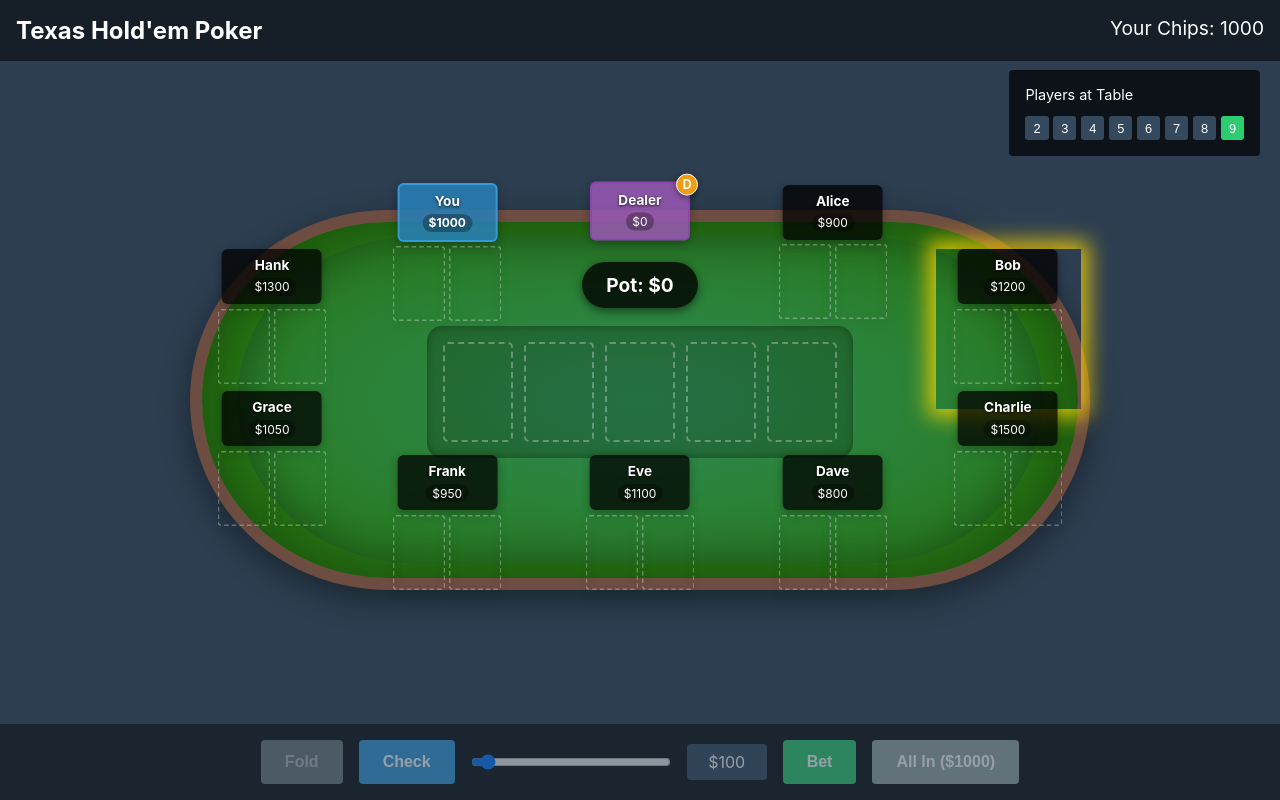
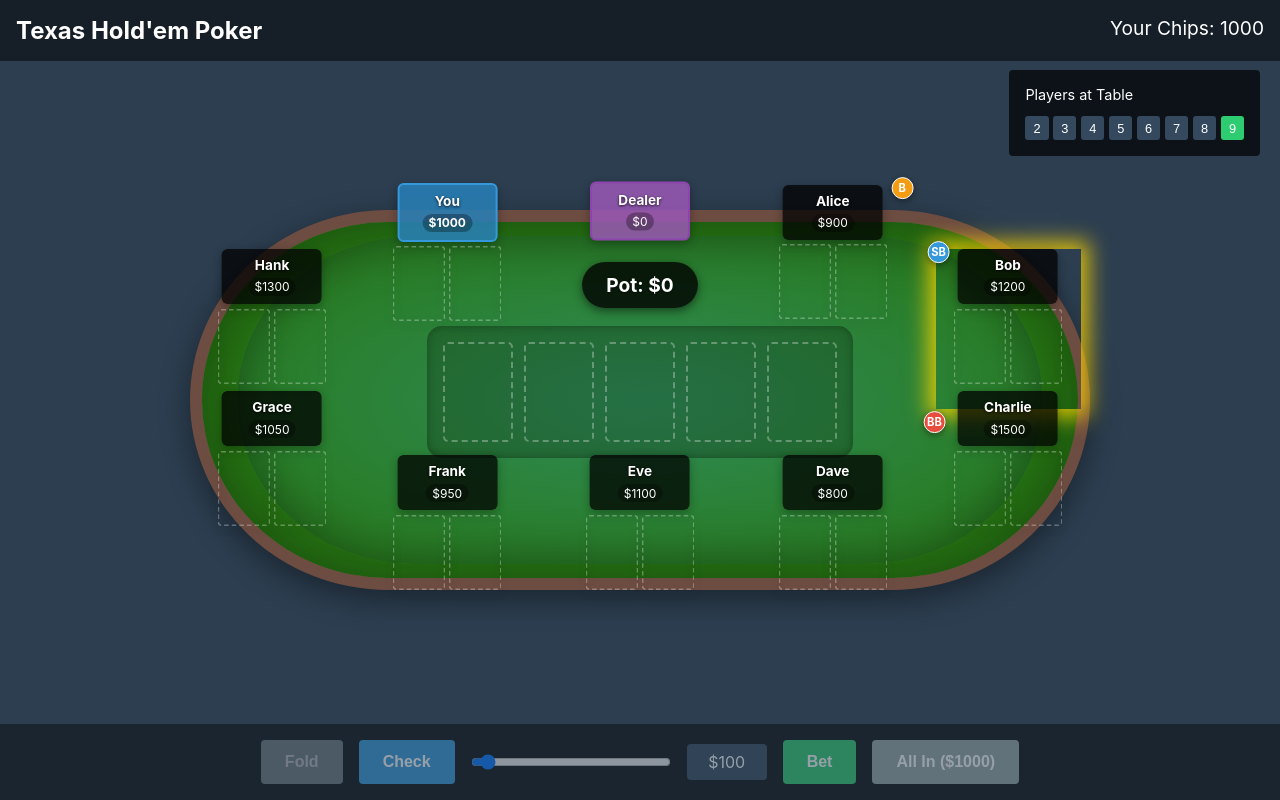
Before and after one commit to MatthewPDingle/CSCPT, a React (Create React App) app in the folder frontend/: page /game in a window 1280 px wide. Built offline with nearby package versions, Linux system fonts and the light colour scheme.

Commit message:
Add Button, SB, and BB markers

```diff
--- a/frontend/src/components/poker/PlayerSeat.tsx
+++ b/frontend/src/components/poker/PlayerSeat.tsx
@@ -11,6 +11,9 @@ interface Player {
   isActive: boolean;
   isCurrent: boolean;
   isDealer: boolean;
+  isButton?: boolean;
+  isSB?: boolean;
+  isBB?: boolean;
 }
 
 interface PlayerSeatProps {
@@ -111,22 +114,42 @@ const PlayerCards = styled.div<{ isHuman: boolean }>`
   min-height: 53px; /* Ensure consistent height even without cards */
 `;
 
-const DealerButton = styled.div`
+// Base style for all position markers
+const PositionMarker = styled.div`
   position: absolute;
-  top: -8px;
-  right: -8px;
   width: 22px;
   height: 22px;
   border-radius: 50%;
-  background-color: #f39c12;
   color: white;
   display: flex;
   justify-content: center;
   align-items: center;
-  font-size: 0.8rem;
+  font-size: 0.7rem;
   font-weight: bold;
   box-shadow: 0 2px 6px rgba(0, 0, 0, 0.4);
   border: 1.5px solid white;
+  z-index: 5;
+`;
+
+// Button marker (Dealer position)
+const ButtonMarker = styled(PositionMarker)`
+  top: -8px;
+  right: -8px;
+  background-color: #f39c12; // Orange
+`;
+
+// Small blind marker
+const SmallBlindMarker = styled(PositionMarker)`
+  top: -8px;
+  left: -8px;
+  background-color: #3498db; // Blue
+`;
+
+// Big blind marker
+const BigBlindMarker = styled(PositionMarker)`
+  top: 20px;
+  left: -12px;
+  background-color: #e74c3c; // Red
 `;
 
 const PlayerSeat: React.FC<PlayerSeatProps> = ({ player, position, isHuman }) => {
@@ -141,7 +164,9 @@ const PlayerSeat: React.FC<PlayerSeatProps> = ({ player, position, isHuman }) =>
       <PlayerInfo isHuman={isHuman} isDealer={player.id === 'dealer'}>
         <PlayerName isHuman={isHuman}>{player.name}</PlayerName>
         <ChipCount isHuman={isHuman}>${player.chips}</ChipCount>
-        {player.isDealer && <DealerButton>D</DealerButton>}
+        {player.isButton && <ButtonMarker>B</ButtonMarker>}
+        {player.isSB && <SmallBlindMarker>SB</SmallBlindMarker>}
+        {player.isBB && <BigBlindMarker>BB</BigBlindMarker>}
       </PlayerInfo>
 
       <PlayerCards isHuman={isHuman}>
--- a/frontend/src/components/poker/PokerTable.tsx
+++ b/frontend/src/components/poker/PokerTable.tsx
@@ -12,6 +12,9 @@ interface Player {
   isActive: boolean;
   isCurrent: boolean;
   isDealer: boolean;
+  isButton?: boolean;
+  isSB?: boolean;
+  isBB?: boolean;
 }
 
 interface PokerTableProps {
@@ -157,7 +160,10 @@ const PokerTable: React.FC<PokerTableProps> = ({ players, communityCards, pot })
               cards: [], // Empty cards array for dealer
               isActive: true,
               isCurrent: false,
-              isDealer: true
+              isDealer: true,
+              isButton: false,
+              isSB: false,
+              isBB: false
             }}
             position={getPlayerPosition('dealer')}
             isHuman={false}
--- a/frontend/src/pages/GamePage.tsx
+++ b/frontend/src/pages/GamePage.tsx
@@ -75,17 +75,17 @@ const SizeButton = styled.button<{ active: boolean }>`
 const initialGameState = {
   players: [
     // Human player (position following alphabetical order)
-    { id: 'player', name: 'You', chips: 1000, position: 9, cards: [null, null], isActive: true, isCurrent: false, isDealer: false },
+    { id: 'player', name: 'You', chips: 1000, position: 9, cards: [null, null], isActive: true, isCurrent: false, isDealer: false, isButton: false, isSB: false, isBB: false },
 
     // AI players in alphabetical order (used for clockwise seating from dealer)
-    { id: 'ai1', name: 'Alice', chips: 900, position: 1, cards: [null, null], isActive: true, isCurrent: false, isDealer: false },
-    { id: 'ai2', name: 'Bob', chips: 1200, position: 2, cards: [null, null], isActive: true, isCurrent: true, isDealer: false },
-    { id: 'ai3', name: 'Charlie', chips: 1500, position: 3, cards: [null, null], isActive: true, isCurrent: false, isDealer: false },
-    { id: 'ai4', name: 'Dave', chips: 800, position: 4, cards: [null, null], isActive: true, isCurrent: false, isDealer: false },
-    { id: 'ai5', name: 'Eve', chips: 1100, position: 5, cards: [null, null], isActive: true, isCurrent: false, isDealer: false },
-    { id: 'ai6', name: 'Frank', chips: 950, position: 6, cards: [null, null], isActive: true, isCurrent: false, isDealer: false },
-    { id: 'ai7', name: 'Grace', chips: 1050, position: 7, cards: [null, null], isActive: true, isCurrent: false, isDealer: false },
-    { id: 'ai8', name: 'Hank', chips: 1300, position: 8, cards: [null, null], isActive: true, isCurrent: false, isDealer: false }
+    { id: 'ai1', name: 'Alice', chips: 900, position: 1, cards: [null, null], isActive: true, isCurrent: false, isDealer: false, isButton: true, isSB: false, isBB: false },
+    { id: 'ai2', name: 'Bob', chips: 1200, position: 2, cards: [null, null], isActive: true, isCurrent: true, isDealer: false, isButton: false, isSB: true, isBB: false },
+    { id: 'ai3', name: 'Charlie', chips: 1500, position: 3, cards: [null, null], isActive: true, isCurrent: false, isDealer: false, isButton: false, isSB: false, isBB: true },
+    { id: 'ai4', name: 'Dave', chips: 800, position: 4, cards: [null, null], isActive: true, isCurrent: false, isDealer: false, isButton: false, isSB: false, isBB: false },
+    { id: 'ai5', name: 'Eve', chips: 1100, position: 5, cards: [null, null], isActive: true, isCurrent: false, isDealer: false, isButton: false, isSB: false, isBB: false },
+    { id: 'ai6', name: 'Frank', chips: 950, position: 6, cards: [null, null], isActive: true, isCurrent: false, isDealer: false, isButton: false, isSB: false, isBB: false },
+    { id: 'ai7', name: 'Grace', chips: 1050, position: 7, cards: [null, null], isActive: true, isCurrent: false, isDealer: false, isButton: false, isSB: false, isBB: false },
+    { id: 'ai8', name: 'Hank', chips: 1300, position: 8, cards: [null, null], isActive: true, isCurrent: false, isDealer: false, isButton: false, isSB: false, isBB: false }
   ],
   communityCards: [null, null, null, null, null],
   pot: 0,
```
